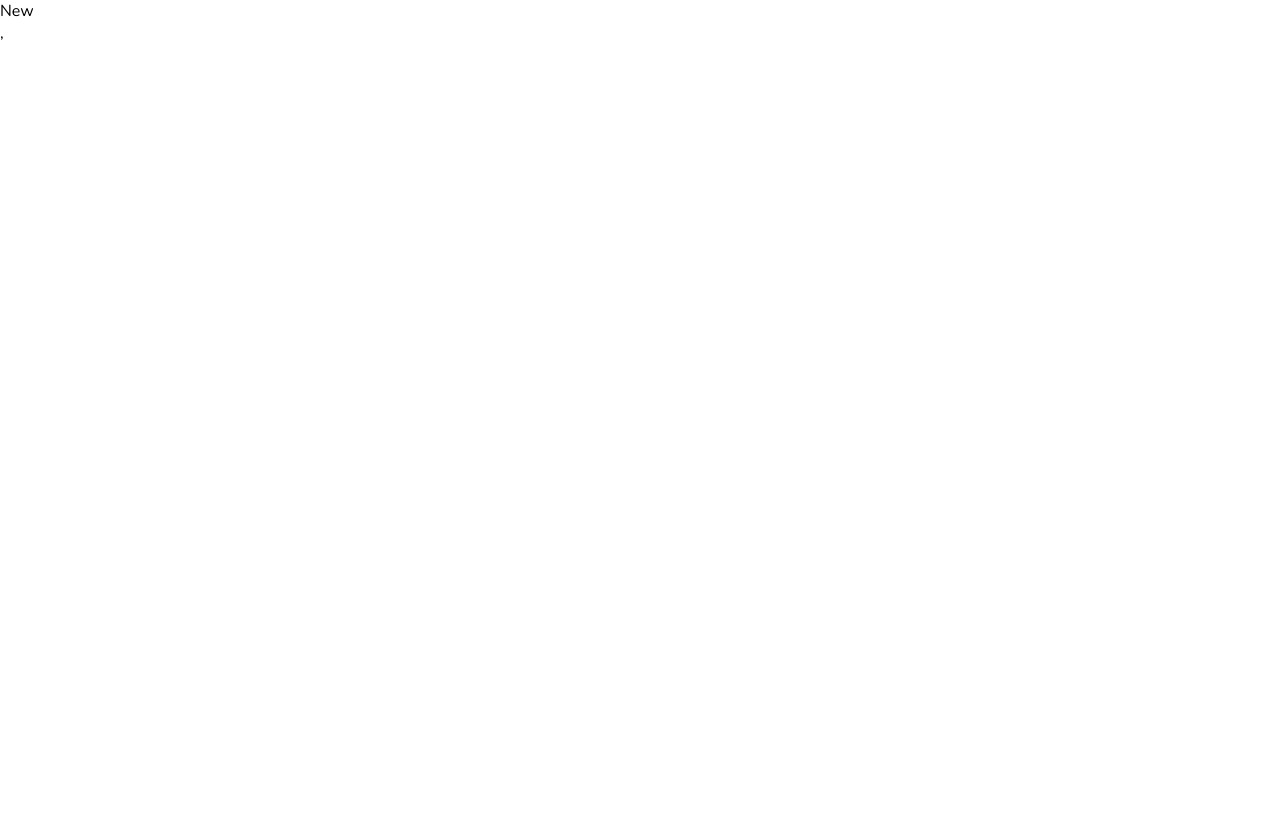
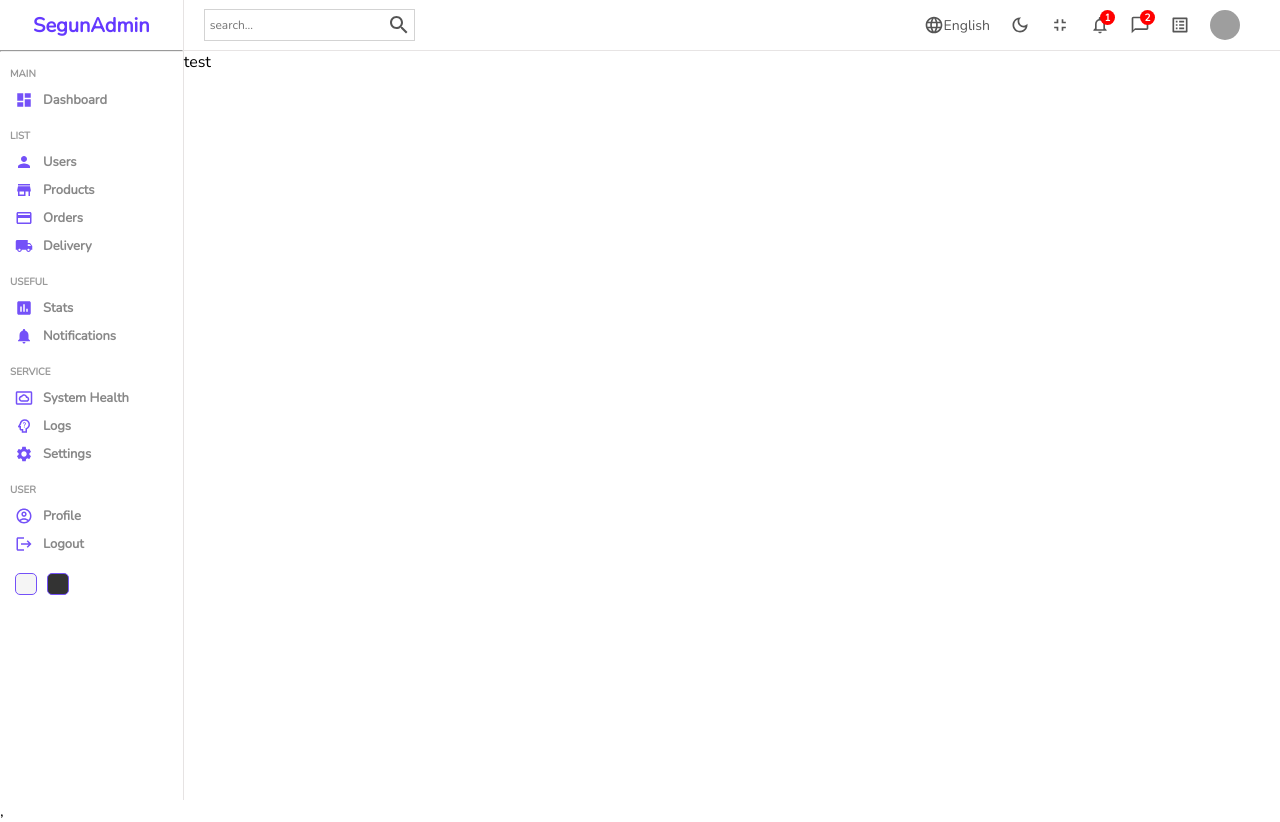
Before and after one commit to Danny4life/Admin-Dashboard, a React (Create React App) app in the folder dashboard/: page /users/new in a window 1280 px wide. Before the commit the page ends 800 px from the top, so only its background shows below. Built offline with nearby package versions, Linux system fonts and the light colour scheme; grey boxes are pictures that could not be loaded.

Commit message:
added new page

```diff
--- a/dashboard/src/pages/new/New.jsx
+++ b/dashboard/src/pages/new/New.jsx
@@ -1,6 +1,17 @@
+import "./new.scss"
+import Sidebar from "../../components/sidebar/Sidebar"
+import NavBar from "../../components/navbar/NavBar"
+
+
 const New = () => {
     return (
-        <div>New</div>
+        <div className="new">
+            <Sidebar />
+            <div className="newContainer">
+                <NavBar />
+                test
+            </div>
+        </div>
      );
 }
 
--- a/dashboard/src/pages/new/new.scss
+++ b/dashboard/src/pages/new/new.scss
@@ -0,0 +1,8 @@
+.new {
+    display: flex;
+    width: 100%;
+
+    .newContainer {
+        flex: 6;
+    }
+}
```
